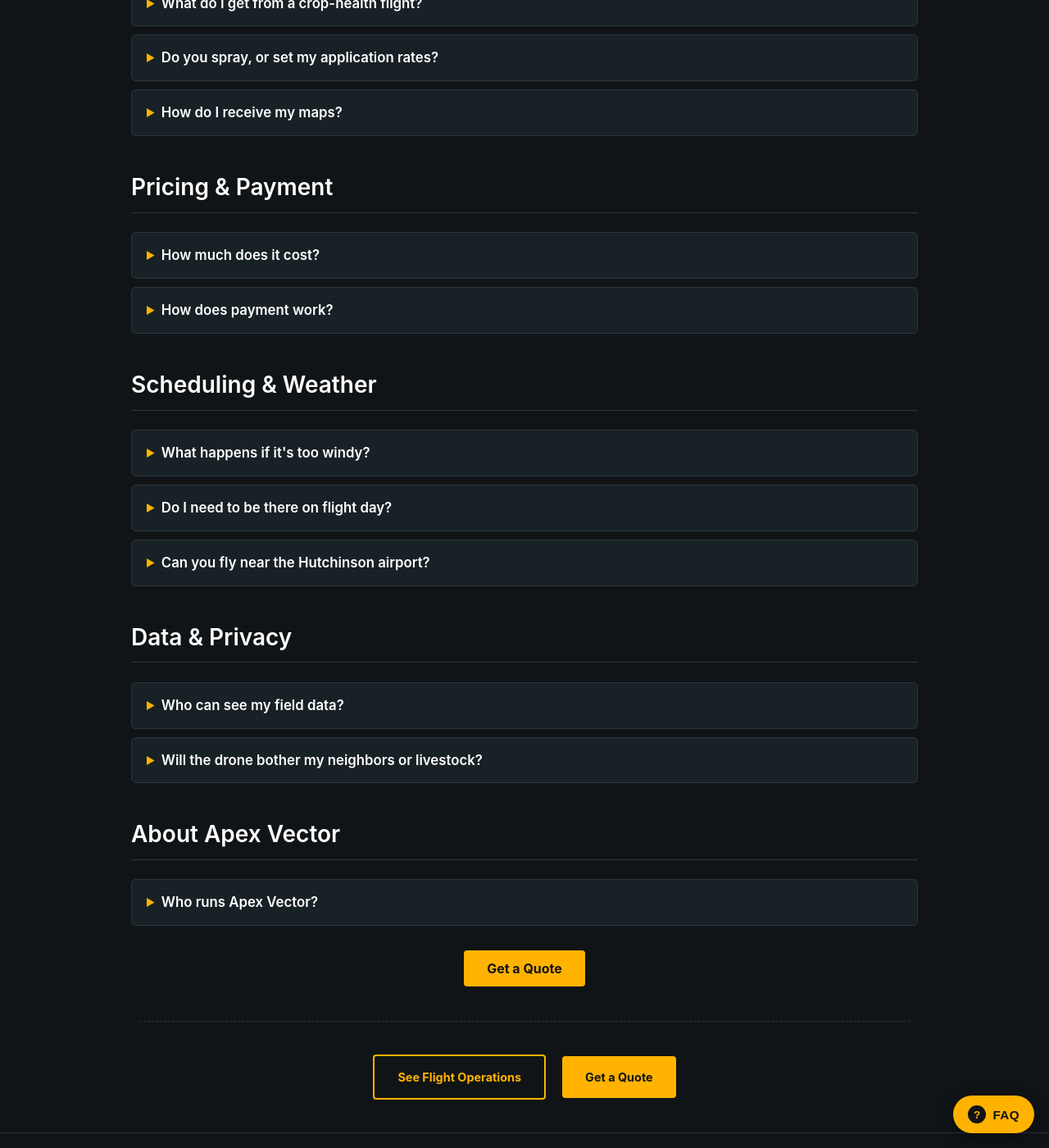
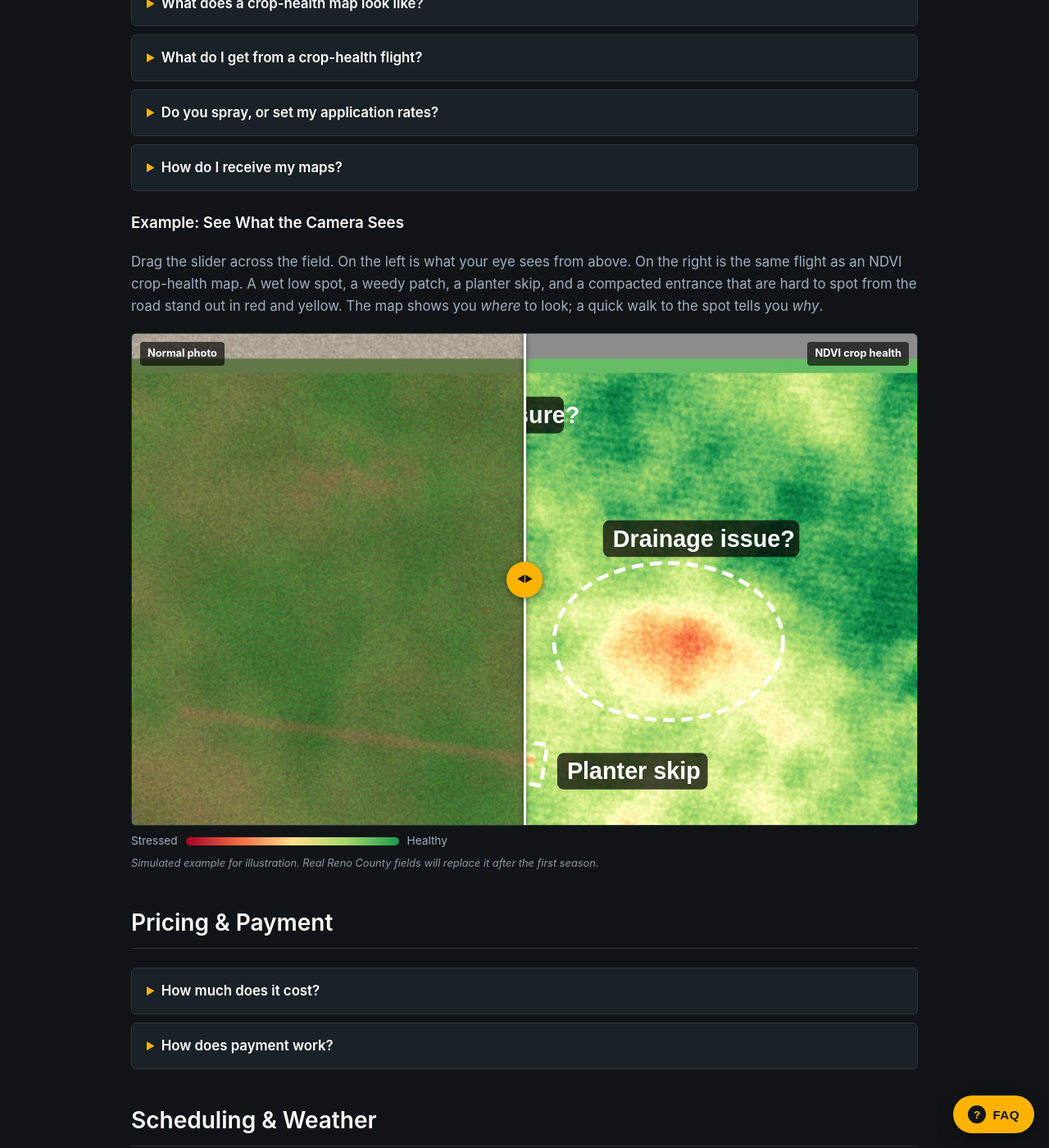
Before and after one commit to traviscloke126/traviscloke126.github.io, a Jekyll site: the page built from faq.md, in a window 1280 px wide and 1400 px high, scrolled down 1512 px. Shown: the whole window at 82% size. Built offline with Jekyll 4.4.1, drawn with Linux system fonts in a browser that asks for light colours.

Commit message:
Move NDVI compare slider to FAQ page under Crop-Health Mapping
Co-Authored-By: Claude Opus 5.5 <noreply@anthropic.com>
Claude-Session: https://claude.ai/code/session_0121nintcSGA9dt3CWVEUt2o

```diff
--- a/_data/faq.yml
+++ b/_data/faq.yml
@@ -39,6 +39,8 @@
 
 - section: "Crop-Health Mapping"
   items:
+    - q: "What does a crop-health map look like?"
+      a: "See the <a href=\"/faq.html#crop-example\">side-by-side example on the FAQ page</a>. Drag the slider to compare a normal photo of a field with the same field as an NDVI crop-health map, with problem spots circled."
     - q: "What do I get from a crop-health flight?"
       a: "A high-resolution map of the whole field plus NDVI and NDRE crop-health maps from the multispectral camera. These show stress, stand gaps, and drainage problems before they're easy to see from the ground. Zone maps are delivered spray-ready, in the file format your agronomist or spray operator already uses."
     - q: "Do you spray, or set my application rates?"
--- a/faq.md
+++ b/faq.md
@@ -16,6 +16,15 @@ Straight answers to the questions farmers, landowners, and businesses ask most.
 <p>{{ item.a }}</p>
 </details>
 {% endfor %}
+{% if group.section == "Crop-Health Mapping" %}
+<div id="crop-example" style="margin-top: 24px; scroll-margin-top: 80px;">
+<h3>Example: See What the Camera Sees</h3>
+<p>Drag the slider across the field. On the left is what your eye sees from above. On the right is the same flight as an NDVI crop-health map. A wet low spot, a weedy patch, a planter skip, and a compacted entrance that are hard to spot from the road stand out in red and yellow. The map shows you <em>where</em> to look; a quick walk to the spot tells you <em>why</em>.</p>
+{% include compare-slider.html before="/assets/images/field-color-sim.jpg" before_label="Normal photo" after="/assets/images/field-ndvi-sim.jpg" after_label="NDVI crop health" alt="Example field shown as a normal photo and as an NDVI crop-health map" after_overlay="/assets/images/field-ndvi-callouts.svg" %}
+<div class="ndvi-legend"><span>Stressed</span><span class="bar"></span><span>Healthy</span></div>
+<p class="sim-note">Simulated example for illustration. Real Reno County fields will replace it after the first season.</p>
+</div>
+{% endif %}
 {% endfor %}
 
 <div style="text-align: center; margin-top: 40px;">
```
Also changed, not shown: index.md (+0 -9 lines).
